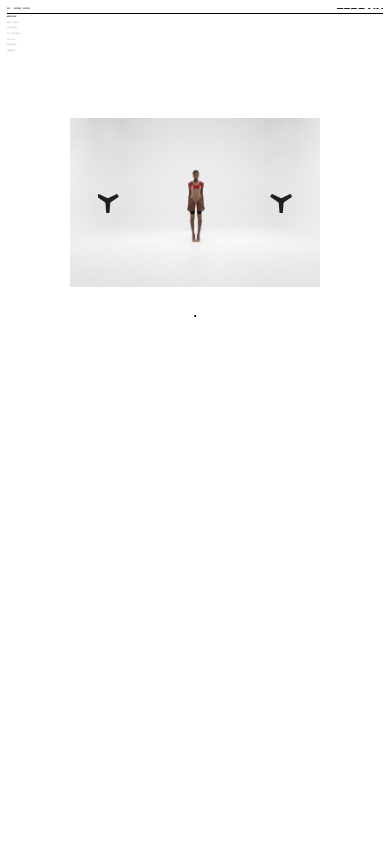
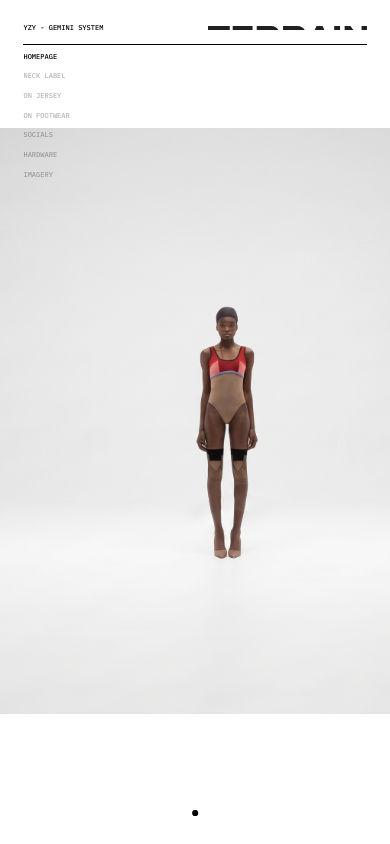
Before and after one commit to Davidofwaaaa/y-grid-app, a plain HTML site: page presentation/index.html in a window 390 px wide. Drawn offline with Linux system fonts and the light colour scheme.

Commit message:
Scale the presentation to fill the window.
Co-authored-by: Cursor <cursoragent@cursor.com>

```diff
--- a/presentation/index.html
+++ b/presentation/index.html
@@ -5,19 +5,19 @@
   <meta name="viewport" content="width=device-width, initial-scale=1">
   <meta name="color-scheme" content="light">
   <title>YZY - GEMINI SYSTEM</title>
-  <link rel="stylesheet" href="show.css?v=5">
+  <link rel="stylesheet" href="show.css?v=6">
 </head>
 <body>
   <div class="viewport">
     <div class="board" id="board">
       <div class="slide" id="slide"></div>
-      <p class="dots" id="dots"></p>
     </div>
+    <p class="dots" id="dots"></p>
     <a class="wordmark" href="#home">YZY - GEMINI SYSTEM</a>
     <img class="terrain" src="assets/terrain.svg" alt="TERRAIN">
     <div class="hairline"></div>
     <nav class="nav" id="nav" aria-label="Pages"></nav>
   </div>
-  <script src="show.js?v=9"></script>
+  <script src="show.js?v=10"></script>
 </body>
 </html>
--- a/presentation/show.css
+++ b/presentation/show.css
@@ -30,6 +30,6 @@ button, a { font: inherit; color: inherit; }
 .frame { position: absolute; inset: 0; }
 .crop { position: absolute; overflow: hidden; }
 .crop img { position: absolute; display: block; max-width: none; }
-.dots { position: absolute; left: 720px; top: 864px; z-index: 4; display: flex; gap: 3.6px; width: max-content; height: 6px; margin: 0; padding: 0; transform: translateX(-50%); }
-.dots button { width: 6px; height: 6px; padding: 0; border: 0; border-radius: 50%; background: #d9d9d9; cursor: pointer; }
+.dots { position: absolute; left: 50%; bottom: calc(30px * var(--fit, 1)); z-index: 4; display: flex; gap: calc(3.6px * var(--fit, 1)); width: max-content; height: calc(6px * var(--fit, 1)); margin: 0; padding: 0; transform: translateX(-50%); }
+.dots button { width: calc(6px * var(--fit, 1)); height: calc(6px * var(--fit, 1)); padding: 0; border: 0; border-radius: 50%; background: #d9d9d9; cursor: pointer; }
 .dots button.is-on { background: #000; }
--- a/presentation/show.js
+++ b/presentation/show.js
@@ -115,7 +115,7 @@
     menu.appendChild(link);
   });
   function fit() {
-    var scale = Math.min(window.innerWidth / 1440, window.innerHeight / 900);
+    var scale = Math.max(window.innerWidth / 1440, window.innerHeight / 900);
     document.documentElement.style.setProperty("--fit", String(scale));
     board.style.left = ((window.innerWidth - 1440 * scale) / 2) + "px";
     board.style.top = ((window.innerHeight - 900 * scale) / 2) + "px";
```
